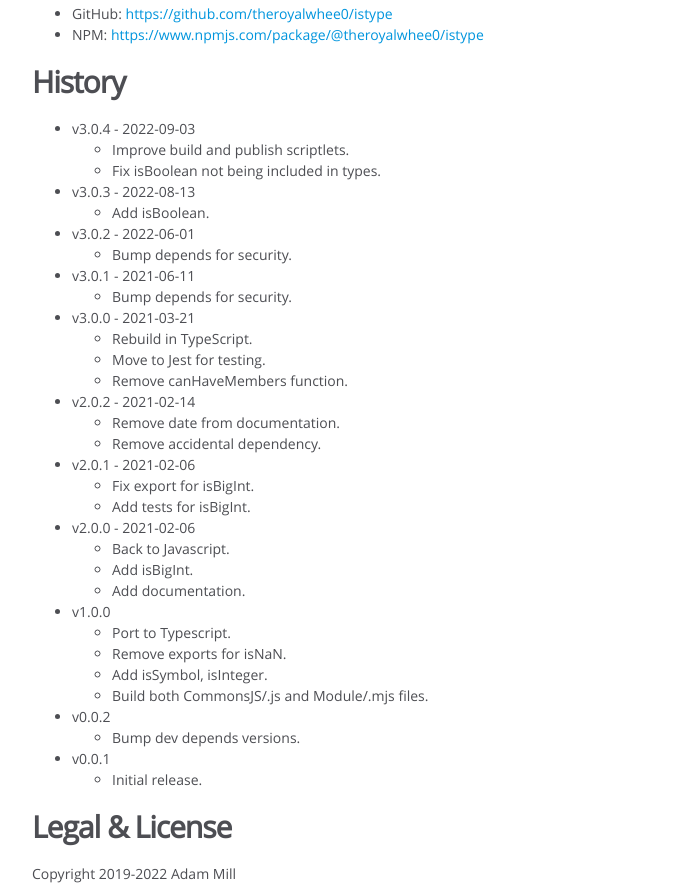
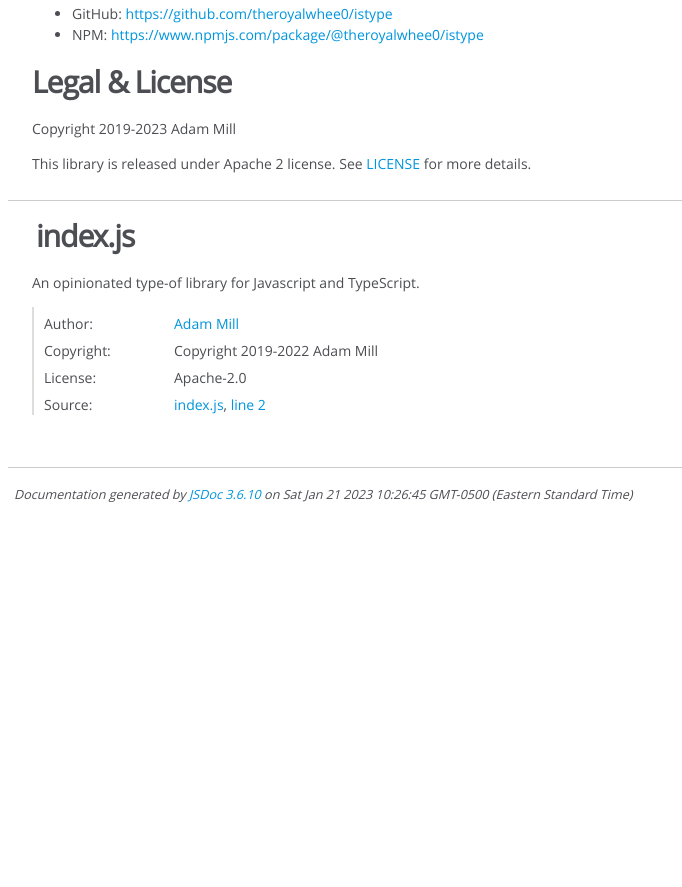
Before and after one commit to theroyalwhee0/istype, a website: page docs/index.html in a window 1280 px wide. Shown: the part 674-1561 px from the top of the page, without its empty margins (0-682 px from the left). After the commit the page ends 1193 px from the top, so only its background shows below. Drawn offline with Linux system fonts and the light colour scheme.

Commit message:
Add changelog. Bump depends for security.

```diff
--- a/docs/index.html
+++ b/docs/index.html
@@ -58,76 +58,8 @@
 <li>GitHub: <a href="https://github.com/theroyalwhee0/istype">https://github.com/theroyalwhee0/istype</a></li>
 <li>NPM: <a href="https://www.npmjs.com/package/@theroyalwhee0/istype">https://www.npmjs.com/package/@theroyalwhee0/istype</a></li>
 </ul>
-<h2>History</h2>
-<ul>
-<li>v3.0.4 - 2022-09-03
-<ul>
-<li>Improve build and publish scriptlets.</li>
-<li>Fix isBoolean not being included in types.</li>
-</ul>
-</li>
-<li>v3.0.3 - 2022-08-13
-<ul>
-<li>Add isBoolean.</li>
-</ul>
-</li>
-<li>v3.0.2 - 2022-06-01
-<ul>
-<li>Bump depends for security.</li>
-</ul>
-</li>
-<li>v3.0.1 - 2021-06-11
-<ul>
-<li>Bump depends for security.</li>
-</ul>
-</li>
-<li>v3.0.0 - 2021-03-21
-<ul>
-<li>Rebuild in TypeScript.</li>
-<li>Move to Jest for testing.</li>
-<li>Remove canHaveMembers function.</li>
-</ul>
-</li>
-<li>v2.0.2 - 2021-02-14
-<ul>
-<li>Remove date from documentation.</li>
-<li>Remove accidental dependency.</li>
-</ul>
-</li>
-<li>v2.0.1 - 2021-02-06
-<ul>
-<li>Fix export for isBigInt.</li>
-<li>Add tests for isBigInt.</li>
-</ul>
-</li>
-<li>v2.0.0 - 2021-02-06
-<ul>
-<li>Back to Javascript.</li>
-<li>Add isBigInt.</li>
-<li>Add documentation.</li>
-</ul>
-</li>
-<li>v1.0.0
-<ul>
-<li>Port to Typescript.</li>
-<li>Remove exports for isNaN.</li>
-<li>Add isSymbol, isInteger.</li>
-<li>Build both CommonsJS/.js and Module/.mjs files.</li>
-</ul>
-</li>
-<li>v0.0.2
-<ul>
-<li>Bump dev depends versions.</li>
-</ul>
-</li>
-<li>v0.0.1
-<ul>
-<li>Initial release.</li>
-</ul>
-</li>
-</ul>
 <h2>Legal &amp; License</h2>
-<p>Copyright 2019-2022 Adam Mill</p>
+<p>Copyright 2019-2023 Adam Mill</p>
 <p>This library is released under Apache 2 license. See <a href="https://github.com/theroyalwhee0/istype/blob/master/LICENSE">LICENSE</a> for more details.</p></article>
     </section>
 
@@ -251,7 +183,7 @@
 <br class="clear">
 
 <footer>
-    Documentation generated by <a href="https://github.com/jsdoc/jsdoc">JSDoc 3.6.10</a> on Sun Sep 04 2022 11:21:47 GMT-0400 (Eastern Daylight Time)
+    Documentation generated by <a href="https://github.com/jsdoc/jsdoc">JSDoc 3.6.10</a> on Sat Jan 21 2023 10:26:45 GMT-0500 (Eastern Standard Time)
 </footer>
 
 <script> prettyPrint(); </script>
--- a/package.json
+++ b/package.json
@@ -1,6 +1,6 @@
 {
   "name": "@theroyalwhee0/istype",
-  "version": "3.0.4",
+  "version": "3.0.5",
   "description": "An opinionated type-of library for Javascript and TypeScript.",
   "main": "dist/index.js",
   "types": "dist/index.d.ts",
```
Also changed, not shown: docs/global.html (+1 -1 lines), docs/index.js.html (+1 -1 lines), README.md, changelog.md (added), 1 other file.
